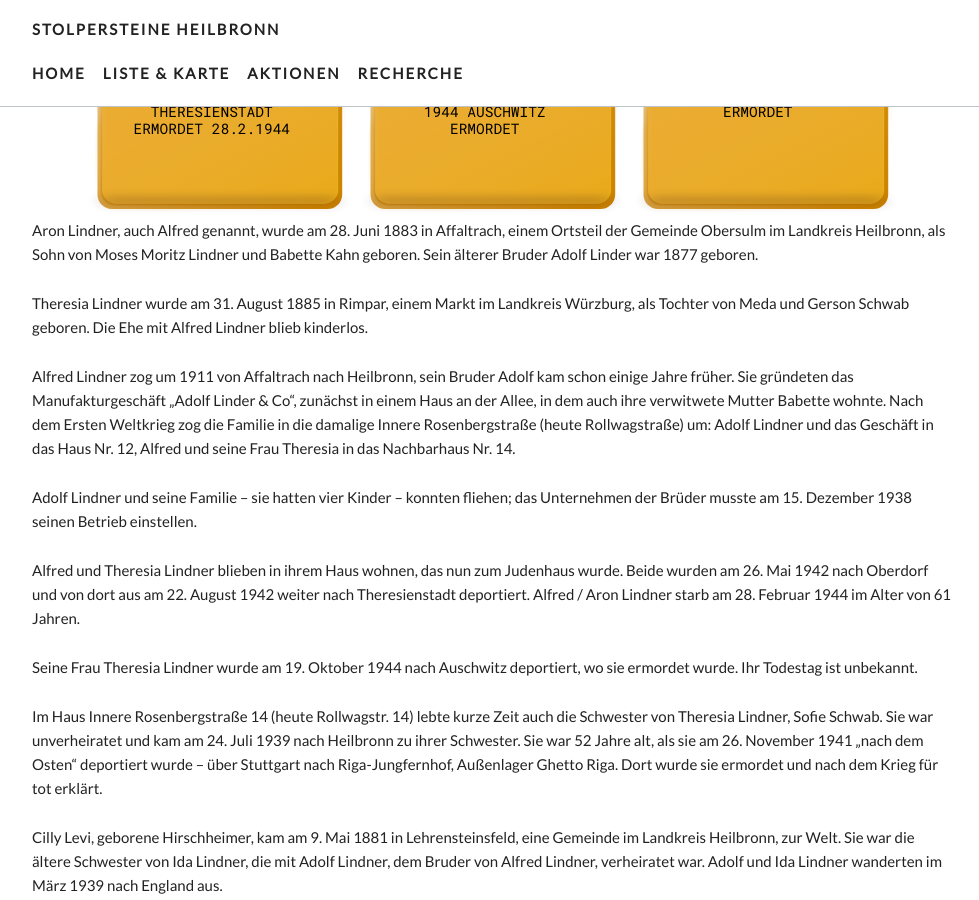
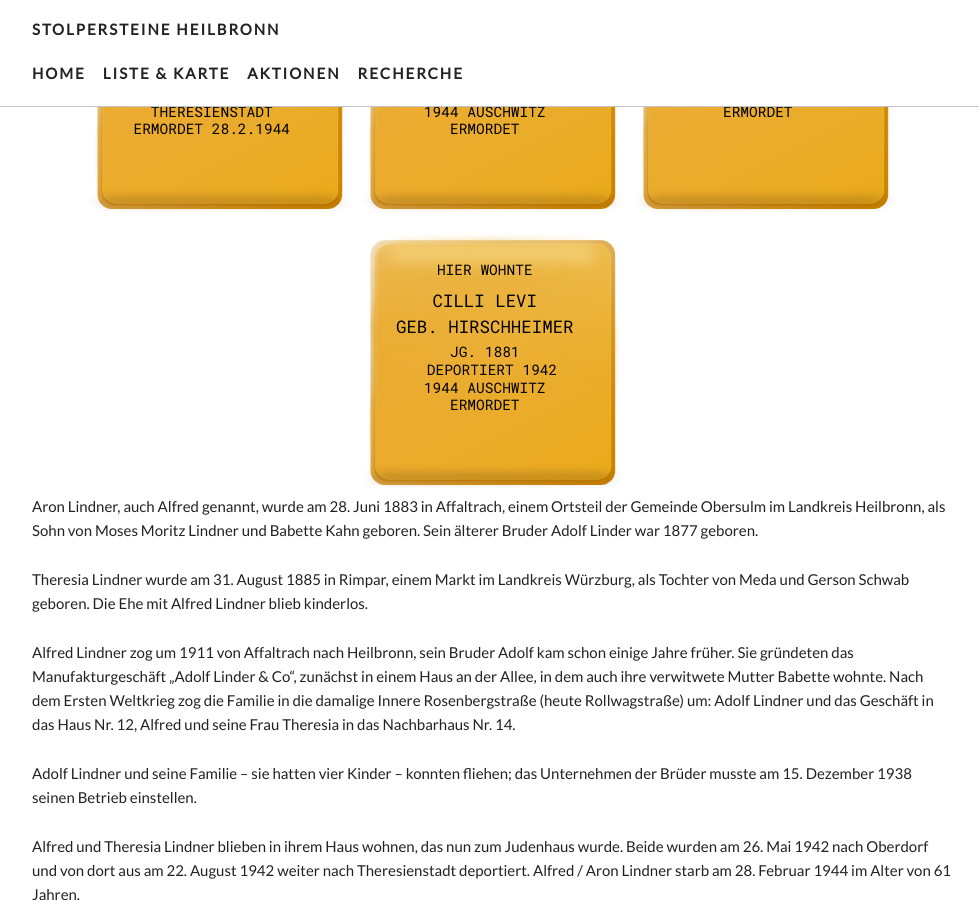
Before and after one commit to opendata-heilbronn/stolpersteine, a Jekyll site: the page built from _list/rollwagstr-14.markdown, in a window 1280 px wide and 900 px high, scrolled down 322 px. Shown: the whole window, without its empty margins (148-1127 px from the left). Built offline with Jekyll 4.4.1, drawn with Linux system fonts in a browser that asks for light colours; nearby versions of some CDN libraries; some web fonts are replaced.

Commit message:
Updated Rollwagstr 14

```diff
--- a/_list/rollwagstr-14.markdown
+++ b/_list/rollwagstr-14.markdown
@@ -32,6 +32,15 @@ steine:
   -
   -
   -
+- - HIER WOHNTE
+  - CILLI LEVI
+  - GEB. HIRSCHHEIMER
+  - JG. 1881
+  - DEPORTIERT 1942
+  - 1944 AUSCHWITZ
+  - ERMORDET
+  -
+  -
 ---
 
 Aron Lindner, auch Alfred genannt, wurde am 28. Juni 1883 in Affaltrach, einem Ortsteil der Gemeinde Obersulm im Landkreis Heilbronn, als Sohn von Moses Moritz Lindner und Babette Kahn geboren. Sein älterer Bruder Adolf Linder war 1877 geboren.
```
